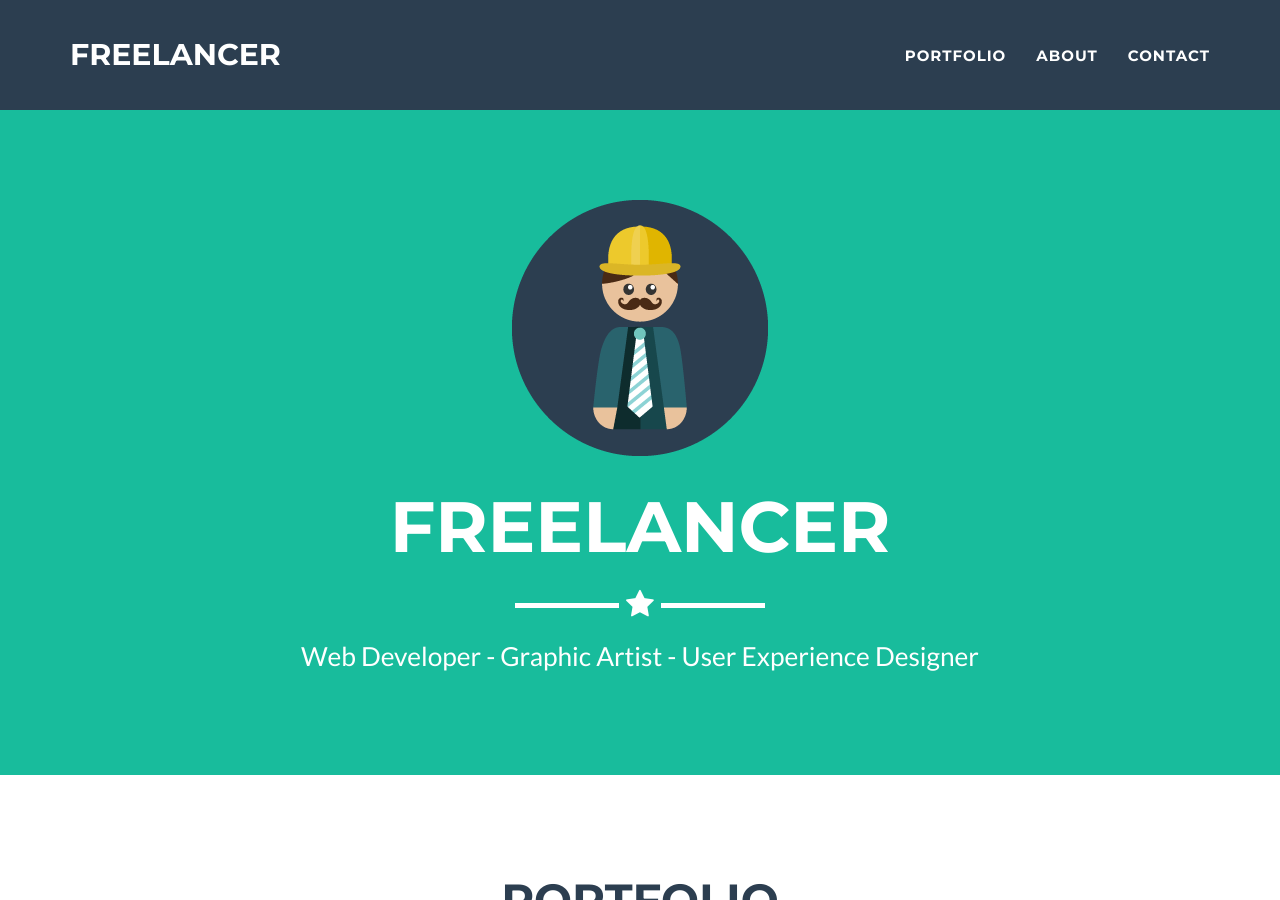
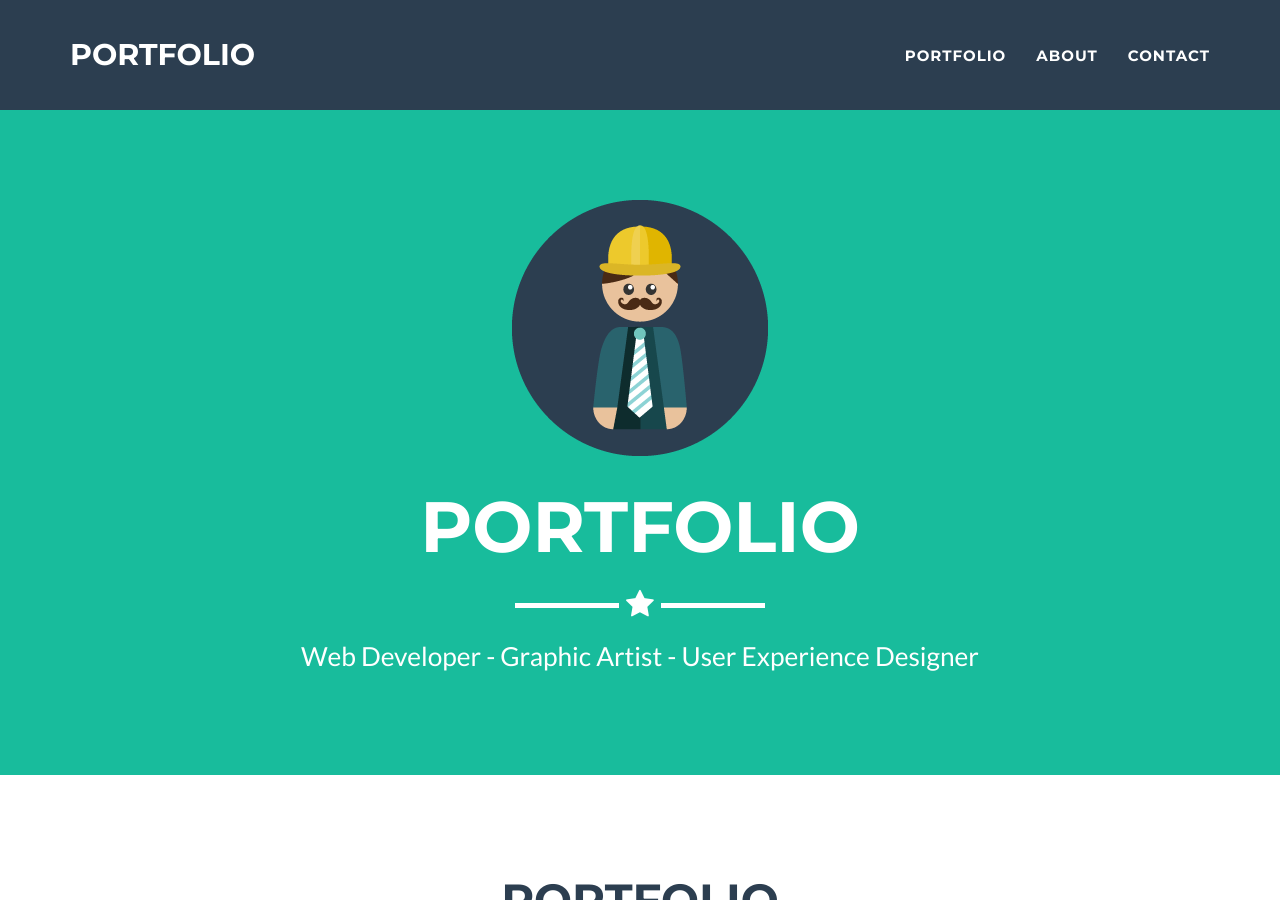
Before and after one commit to jeromelachaud/freelancer-theme, a Jekyll site: the page built from _posts/2014-07-18-project-1.markdown, in a window 1280 px wide and 900 px high. Built offline with Jekyll 4.4.1, drawn with Linux system fonts in a browser that asks for light colours.

Commit message:
feat: config file 수정

```diff
--- a/_config.yml
+++ b/_config.yml
@@ -1,6 +1,6 @@
 # Site settings
-title: Freelancer
-email: your-email@domain.com
+title: Portfolio
+email: uiurihappy@naver.com
 url: https://github.com/jeromelachaud/freelancer-theme
 description: "Write an awesome description for your new site here. You can edit this line in _config.yml. It will appear in your document head meta (for Google search results) and in your feed.xml site description."
 keywords: "your keywords, separated by commas"
```
